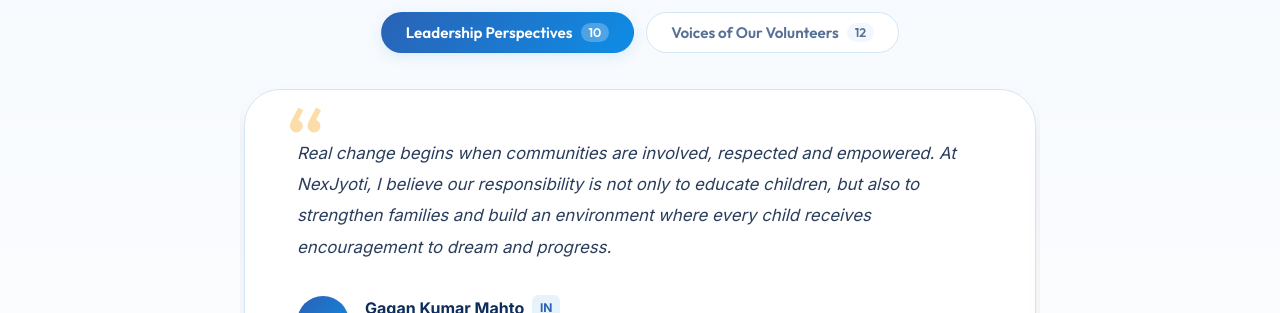
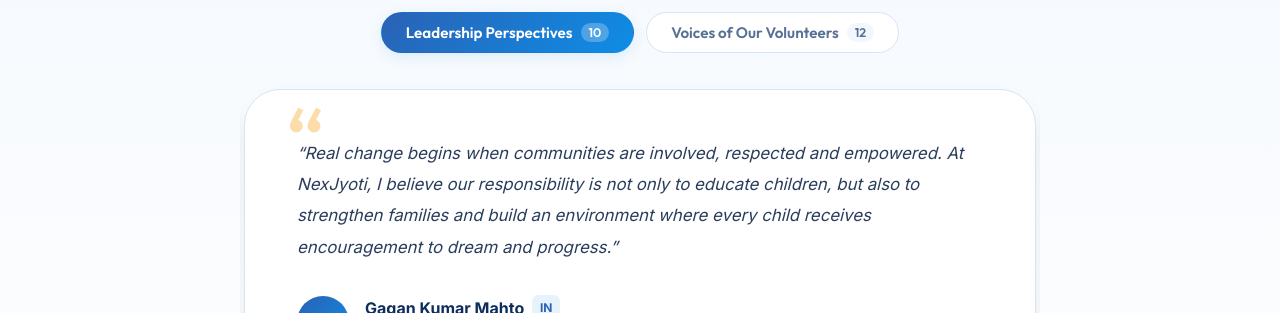
Before and after one commit to AMISH754/NexJyoti, a React (Vite) app: page / in a window 1280 px wide. Shown: the part 3280-3593 px from the top of the page. Built offline with nearby package versions, Linux system fonts and the light colour scheme; no server answers.

Commit message:
feat: implement Home page with staggered counter component and testimonial slider

```diff
--- a/src/pages/Home.jsx
+++ b/src/pages/Home.jsx
@@ -508,7 +508,7 @@ export default function Home() {
                 <div className="testimonial-slide" key={`${activeTab}-${i}`}>
                   <div className="testi-card">
                     <div className="testi-quote">“</div>
-                    <p className="testi-text">{testi.quote}</p>
+                    <p className="testi-text">“{testi.quote}”</p>
                     <div className="testi-author">
                       <div className="testi-avatar">{testi.avatar}</div>
                       <div>
```
